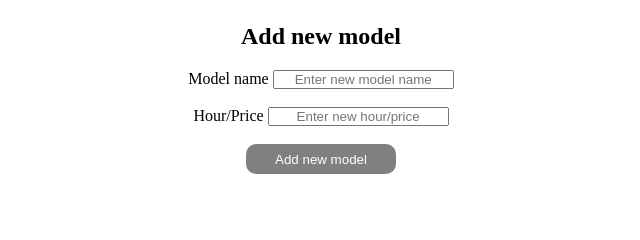
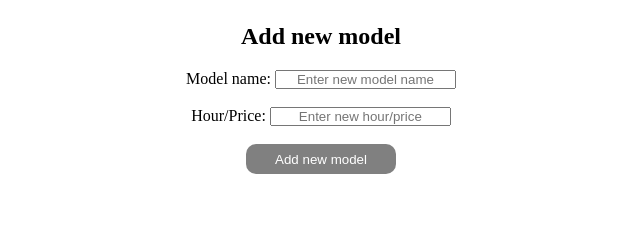
Before and after one commit to Augustinas-Sa/NodeJS-Test, a plain HTML site: page 1_frontend/index.html in a window 1280 px wide. Shown: the part 188-428 px from the top of the page, 319-959 px from the left. Drawn offline with Linux system fonts and the light colour scheme; no server answers.

Commit message:
changed some names

```diff
--- a/1_frontend/index.html
+++ b/1_frontend/index.html
@@ -46,7 +46,7 @@
       <section id="posting-new-model">
         <h2>Add new model</h2>
         <form id="post-model">
-          <label for="modelName">Model name</label>
+          <label for="modelName">Model name:</label>
           <input
             type="text"
             id="modelName"
@@ -55,7 +55,7 @@
           <br />
           <br />
 
-          <label for="modelHourPrice">Hour/Price</label>
+          <label for="modelHourPrice">Hour/Price:</label>
           <input
             type="text"
             id="modelHourPrice"
```
